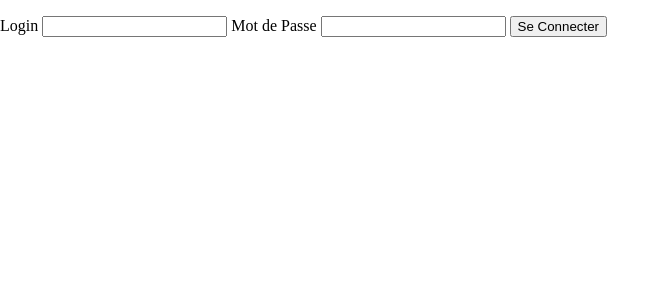
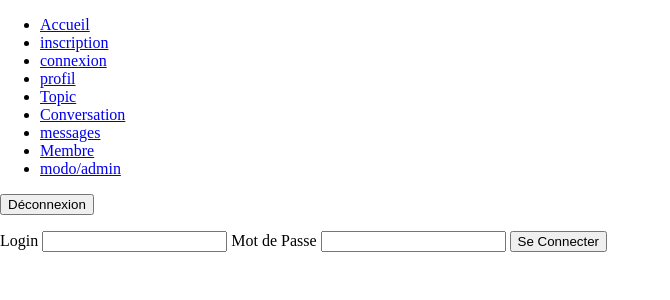
Before and after one commit to maxime-siegl/forum, a PHP site: page /connexion.php in a window 1280 px wide. Shown: the top 300 px of the page, without its empty margins (0-670 px from the left). Run offline with PHP 8.4, Linux system fonts and the light colour scheme.

Commit message:
ajout header pour naviguer et profil

```diff
--- a/connexion.php
+++ b/connexion.php
@@ -14,7 +14,9 @@
     <link rel="stylesheet" href="style.css">
 </head>
 <body>
-    <header></header>
+    <header>
+        <?php include('include/header.php'); ?>
+    </header>
     <main>
         <?php
             if (isset($_SESSION['login']) == false)
--- a/include/header.php
+++ b/include/header.php
@@ -0,0 +1,14 @@
+<ul>
+    <li><a href="index.php">Accueil</a></li>
+    <li><a href="inscirption.php">inscription</a></li>
+    <li><a href="connexion.php">connexion</a></li>
+    <li><a href="profil.php">profil</a></li>
+    <li><a href="topic.php">Topic</a></li>
+    <li><a href="conversation.php">Conversation</a></li>
+    <li><a href="message.php">messages</a></li>
+    <li><a href="membre.php">Membre</a></li>
+    <li><a href="moderateur.php">modo/admin</a></li>
+</ul>
+<form action="connexion.php" method="POST">
+    <button type="submit" name="deco">Déconnexion</button>
+</form>
--- a/inscription.php
+++ b/inscription.php
@@ -14,7 +14,9 @@
     <link rel="stylesheet" href="style.css">
 </head>
 <body>
-    <header></header>
+    <header>
+        <?php include('include/header.php'); ?>
+    </header>
     <main>
         <?php
             if (isset($_SESSION['login']) == false)
```
Also changed, not shown: profil.php (+13 -10 lines).
